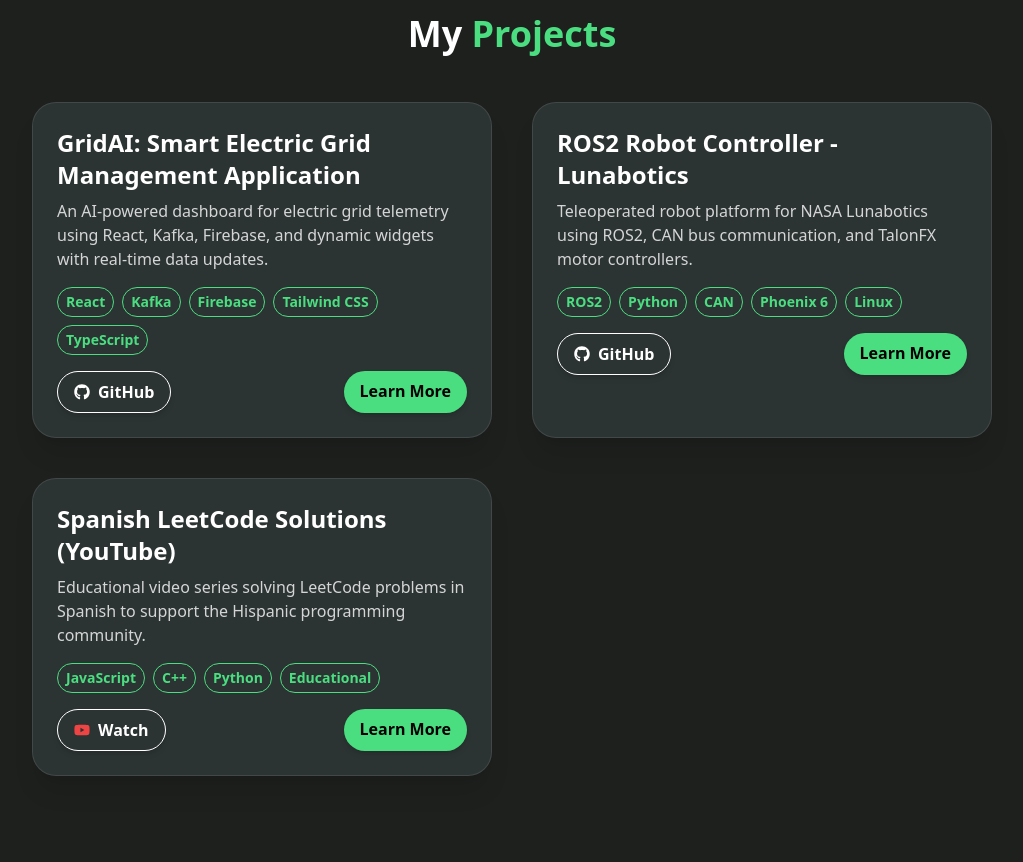
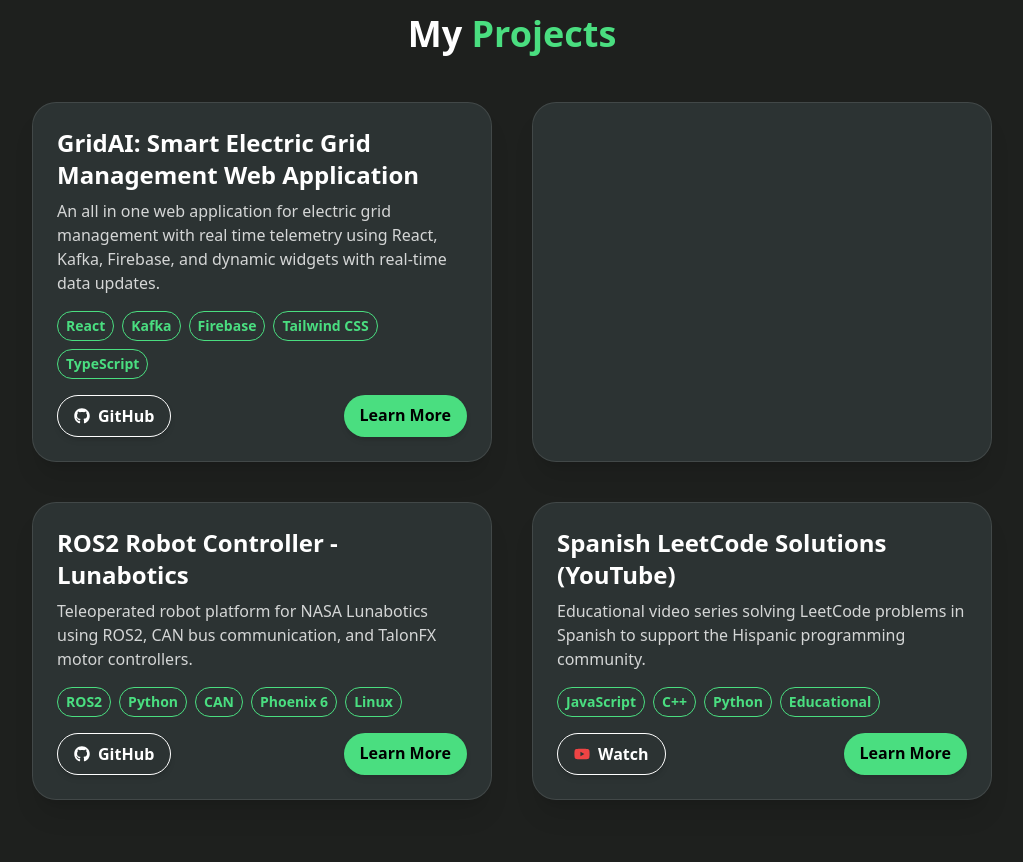
Before and after one commit to jhsotoglz/web-portfolio, a React (Vite) app: page / in a window 1280 px wide. Shown: the part 1220-2082 px from the top of the page, without its empty margins (128-1151 px from the left). Built offline with nearby package versions, Linux system fonts and the light colour scheme.

Commit message:
Working on adding correct information to projects

```diff
--- a/src/components/Projects.tsx
+++ b/src/components/Projects.tsx
@@ -2,13 +2,20 @@ import { FaGithub, FaYoutube } from "react-icons/fa";
 
 const projects = [
   {
-    title: "GridAI: Smart Electric Grid Management Application",
+    title: "GridAI: Smart Electric Grid Management Web Application",
     description:
-      "An AI-powered dashboard for electric grid telemetry using React, Kafka, Firebase, and dynamic widgets with real-time data updates.",
+      "An all in one web application for electric grid management with real time telemetry using React, Kafka, Firebase, and dynamic widgets with real-time data updates.",
     tech: ["React", "Kafka", "Firebase", "Tailwind CSS", "TypeScript"],
     link: "https://github.com/jhsoto/gridai",
     youtube: null,
     detailsUrl: "/projects/gridai",
+  },
+  {
+    title: "",
+    description: "",
+    tech: [],
+    youtube: null,
+    detailsUrl: "",
   },
   {
     title: "ROS2 Robot Controller - Lunabotics",
```
